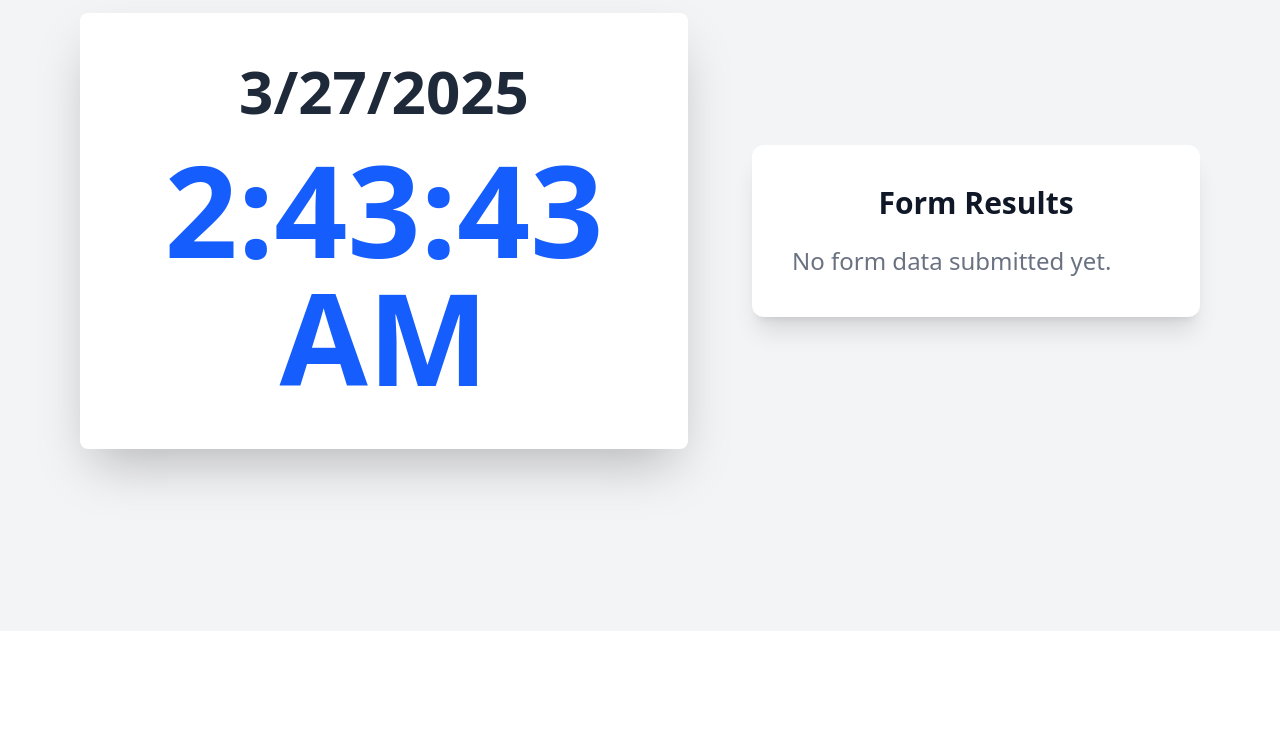
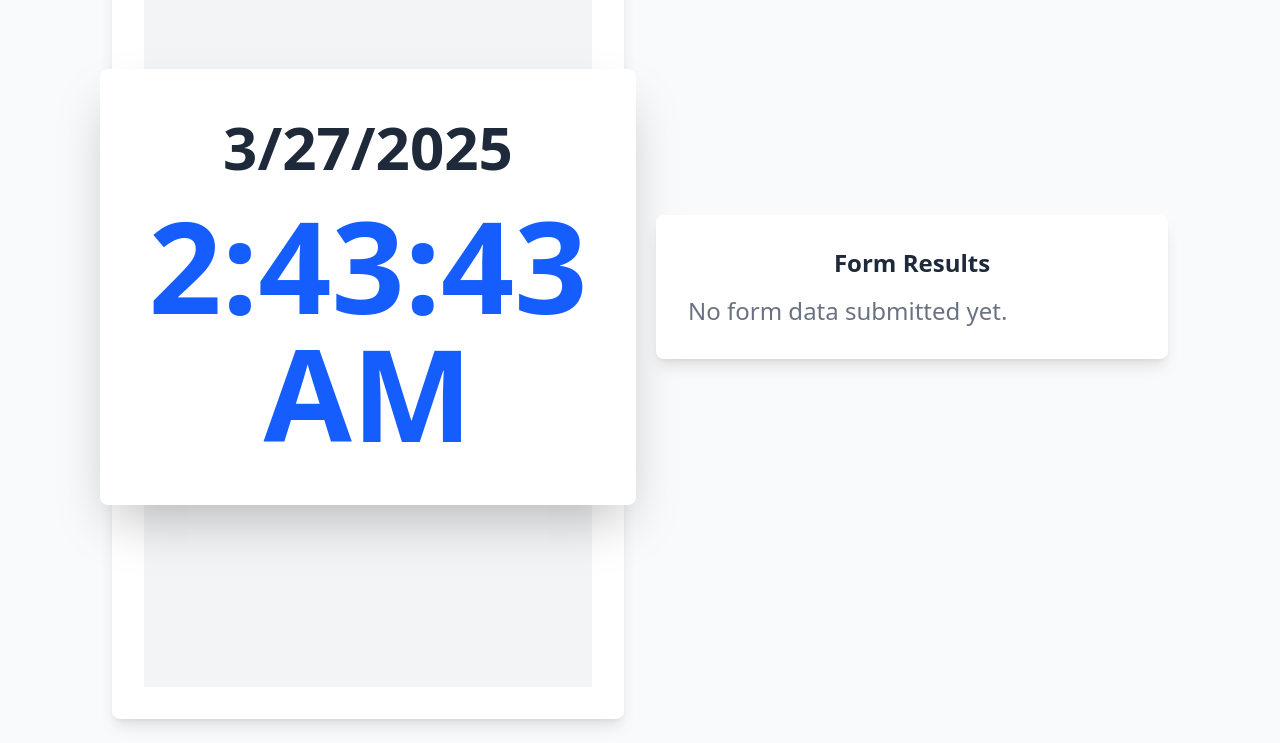
Before and after one commit to HaroldOboe/invig, a Next.js app: page / in a window 1280 px wide. Shown: the part 169-912 px from the top of the page. Before the commit the page ends 800 px from the top, so only its background shows below. Built offline with nearby package versions, Linux system fonts and the light colour scheme.

Commit message:
Add suspense boudary

```diff
--- a/app/(root)/page.tsx
+++ b/app/(root)/page.tsx
@@ -1,20 +1,27 @@
+import { Suspense } from "react";
 import Clock from "../components/clock";
 import IndexPage from "../components/results";
 
 export default function Home() {
   return (
-    <div className="h-screen w-screen bg-gray-100 flex flex-col lg:flex-row items-center justify-center p-8 space-y-10 lg:space-y-0 lg:space-x-16 overflow-hidden fixed top-0 left-0">
+    <div className="min-h-screen bg-gray-50 flex flex-col lg:flex-row items-center justify-center p-6 space-y-8 lg:space-y-0 lg:space-x-8">
       {/* Clock Section */}
-      <div className="flex items-center justify-center w-full max-w-2xl lg:w-1/2">
+      <div className="bg-white rounded-lg shadow-lg p-8 w-full max-w-lg">
         <Clock />
       </div>
 
       {/* Results Section */}
-      <div className="w-full max-w-md bg-white rounded-xl shadow-xl p-10">
-        <h2 className="text-3xl font-bold text-gray-900 mb-6 text-center">
+      <div className="bg-white rounded-lg shadow-lg p-8 w-full max-w-lg">
+        <h2 className="text-2xl font-bold text-gray-800 mb-4 text-center">
           Form Results
         </h2>
-        <IndexPage />
+        <Suspense
+          fallback={
+            <p className="text-center text-gray-500">Loading results...</p>
+          }
+        >
+          <IndexPage />
+        </Suspense>
       </div>
     </div>
   );
```
